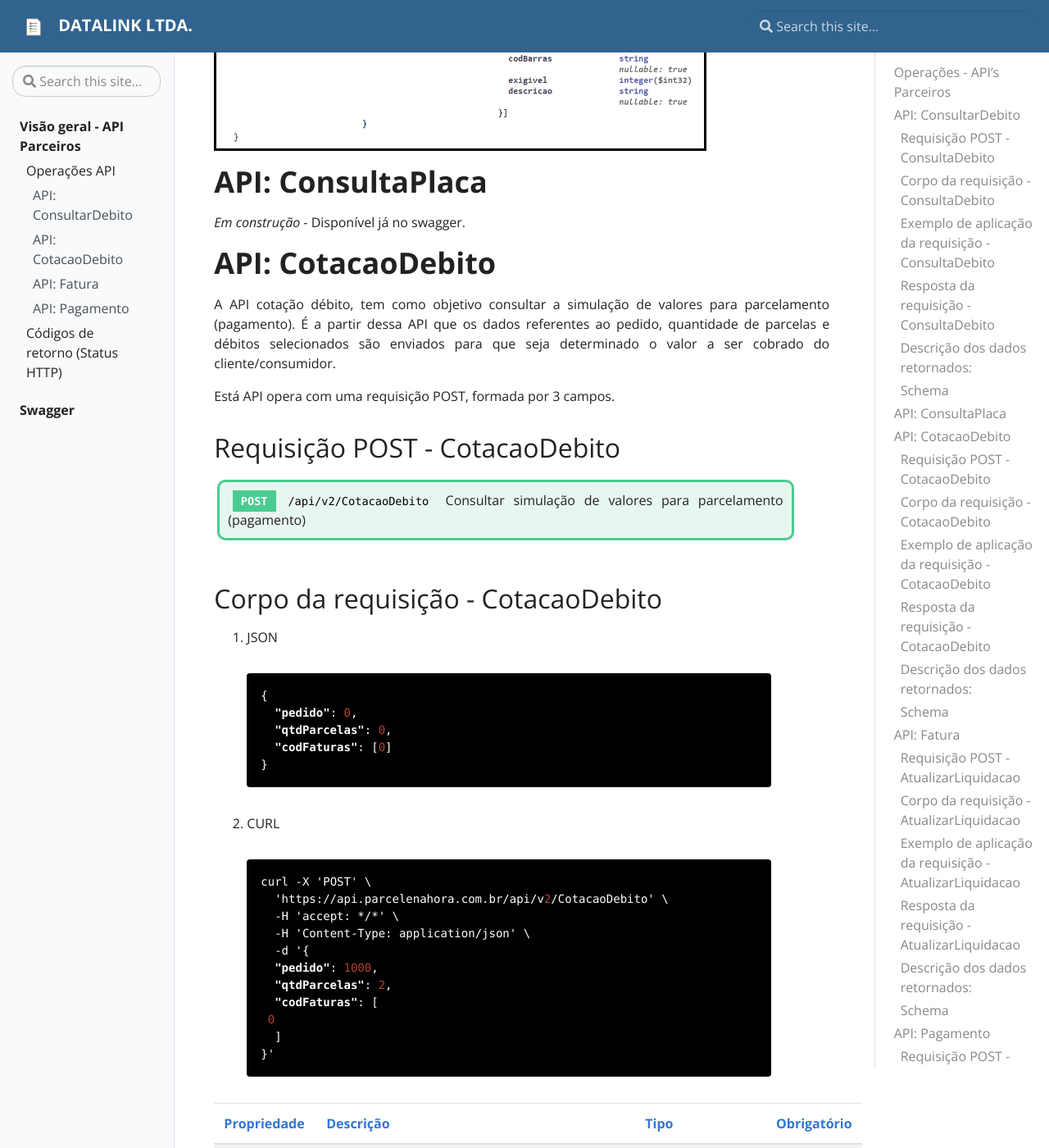
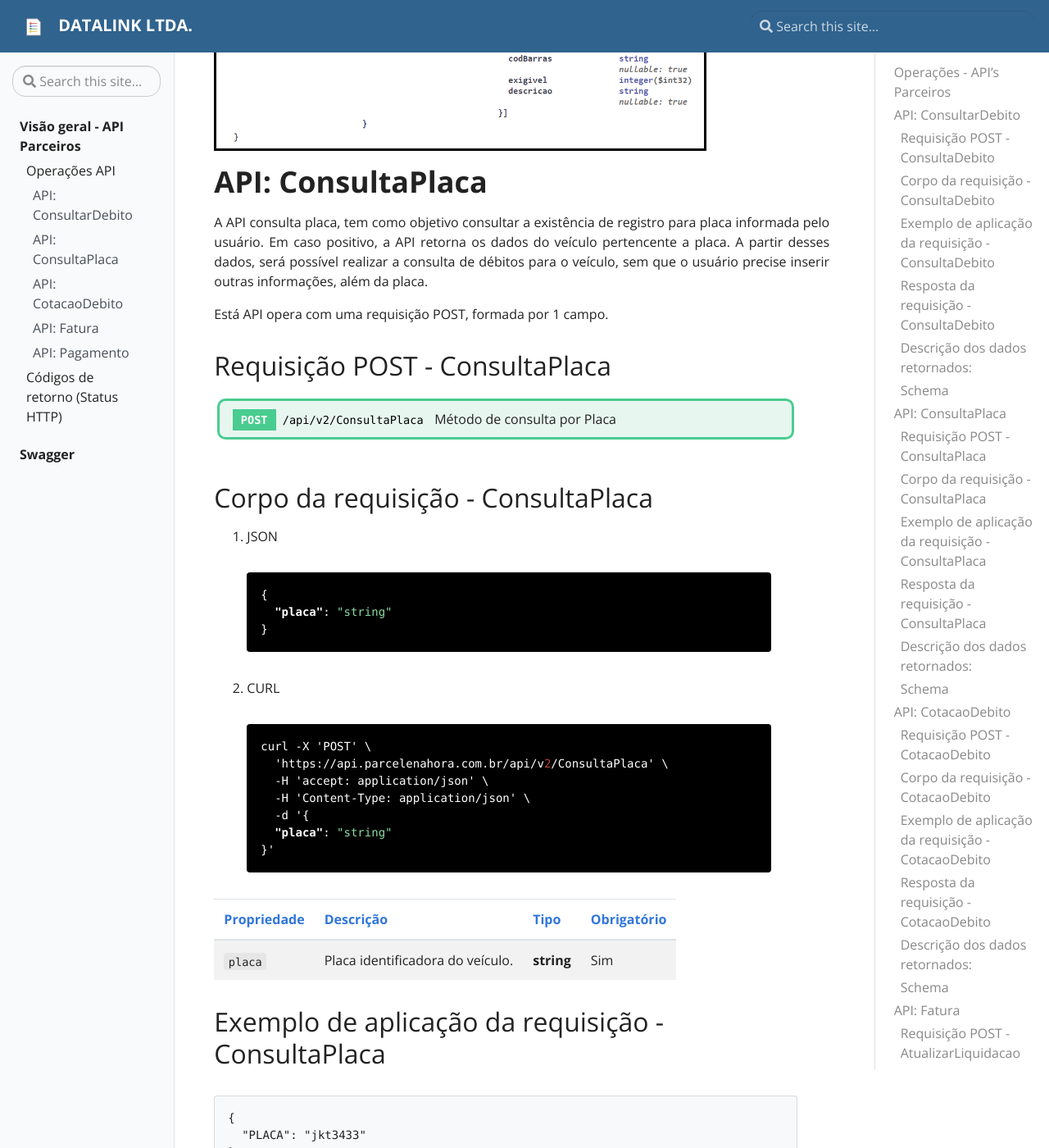
Before and after one commit to apiparcelenahora/manual, a Jekyll site: the page built from _docs/operacoesAPI.md, in a window 1280 px wide and 1400 px high, scrolled down 4208 px. Shown: the whole window at 82% size. Built offline with Jekyll 4.4.1, drawn with Linux system fonts in a browser that asks for light colours; some of the changed text lies outside the part shown.

Commit message:
Acréscimo da descrição da API Consulta Placa

````diff
--- a/_data/toc.yml
+++ b/_data/toc.yml
@@ -6,6 +6,8 @@
       children:
         - title: "API: ConsultarDebito"
           url: "docs/operacoesAPI#api-consultardebito"
+        - title: "API: ConsultaPlaca"
+          url: "docs/operacoesAPI#api-consultaplaca"
         - title: "API: CotacaoDebito"
           url: "docs/operacoesAPI#api-cotacaodebito"
         - title: "API: Fatura"
--- a/_docs/operacoesAPI.md
+++ b/_docs/operacoesAPI.md
@@ -144,8 +144,97 @@ curl -X 'POST' \
 
 # API: ConsultaPlaca
 
-*Em construção* - Disponível já no swagger.
+A API consulta placa, tem como objetivo consultar a existência de registro para placa informada pelo usuário. Em caso positivo, a API retorna os dados do veículo pertencente a placa. A partir desses dados, será possível realizar a consulta de débitos para o veículo, sem que o usuário precise inserir outras informações, além da placa.
 
+Está API opera com uma requisição POST, formada por 1 campo.
+
+## Requisição POST - ConsultaPlaca
+
+<section id="operacao">
+<article class="post">
+        <p>
+        <code>
+            <b>POST</b> /api/v2/ConsultaPlaca
+        </code> Método de consulta por Placa </p>
+</article>
+</section>
+
+## Corpo da requisição - ConsultaPlaca
+
+1. JSON
+```json
+{
+  "placa": "string"
+}
+```
+2. CURL
+```json
+curl -X 'POST' \
+  'https://api.parcelenahora.com.br/api/v2/ConsultaPlaca' \
+  -H 'accept: application/json' \
+  -H 'Content-Type: application/json' \
+  -d '{
+  "placa": "string"
+}'
+```
+
+|Propriedade|Descrição|Tipo|Obrigatório|
+|---|---|---|---|
+|`placa`|Placa identificadora do veículo.|**string**|Sim|
+
+## Exemplo de aplicação da requisição - ConsultaPlaca
+
+```
+{
+  "PLACA": "jkt3433"
+}
+```
+
+## Resposta da requisição - ConsultaPlaca
+
+```json
+{
+  "success": true,
+  "message": "string",
+  "data": {
+    "solitacao": {
+      "dado": "string",
+      "numeroresposta": "string",
+      "tempo": "string",
+      "mensagem": "string",
+      "horario": "string"
+    },
+    "resposta": {
+      "placa": "string",
+      "chassi": "string",
+      "renavam": "string",
+      "marcaModelo": "string",
+      "ano_fabricacao": "string",
+      "anoModelo": "string",
+      "cor": "string",
+      "combustivel": "string",
+      "uf": "string"
+    }
+  }
+}
+```
+### Descrição dos dados retornados:
+
+|Propriedade|Descrição|Tipo|
+|---|---|---|---|
+|`placa`|Placa identificadora do veículo.|**string**|
+|`chassi`|Numeração identificadora do chassi do veículo.|**string**|
+|`renavam`|Renavam identificador do veículo.|**string**|
+|`marcaModelo`|Modelo e marca do veículo.|**string**|
+|`ano_fabricacao`|Ano de fabricação do veículo.|**string**|
+|`anoModelo`|Ano do modelo do veículo.|**string**|
+|`cor`|Cor original do veículo.|**string**|
+|`combustivel`|Tipo de combustível utilizado no veículo.|**string**|
+|`uf`|UF a qual pertence o veículo (varia de acordo com as transferências de UF).|**string**|
+
+### Schema
+
+<p><img src="assets\imgs\retorno-placa-generic-result.png" class="schema" alt="imagem"></p>
 
 # API: CotacaoDebito
 
@@ -242,11 +331,10 @@ curl -X 'POST' \
 |Propriedade|Descrição|Tipo|
 |---|---|---|---|
 |`parcela`|Quantidade de parcelas selecionadas.|**integer (int32)**|
-|`valor`|Valor da parcela.|**number (double)**|
-<!-- |`tipoOperacao`|Código identificador do débito.|**string**| -->
-|`valorTotal`|Número sequencial único para identificar a transação.|**number (double)**|
-|`cet`|Custo efetivo total.|**number (double)**|
-<!-- |`valorTarifa`|Data de vencimento para pagamento do débito.|**number (double)**| -->
+|`valor`|Valor da parcela.|**string**|
+|`valorTotal`|Número sequencial único para identificar a transação.|**string**|
+|`cet`|Custo efetivo total.|**string**|
+
 
 
 ### Schema
````
Also changed, not shown: _docs/assets/imgs/retorno-placa-generic-result.png (added).
